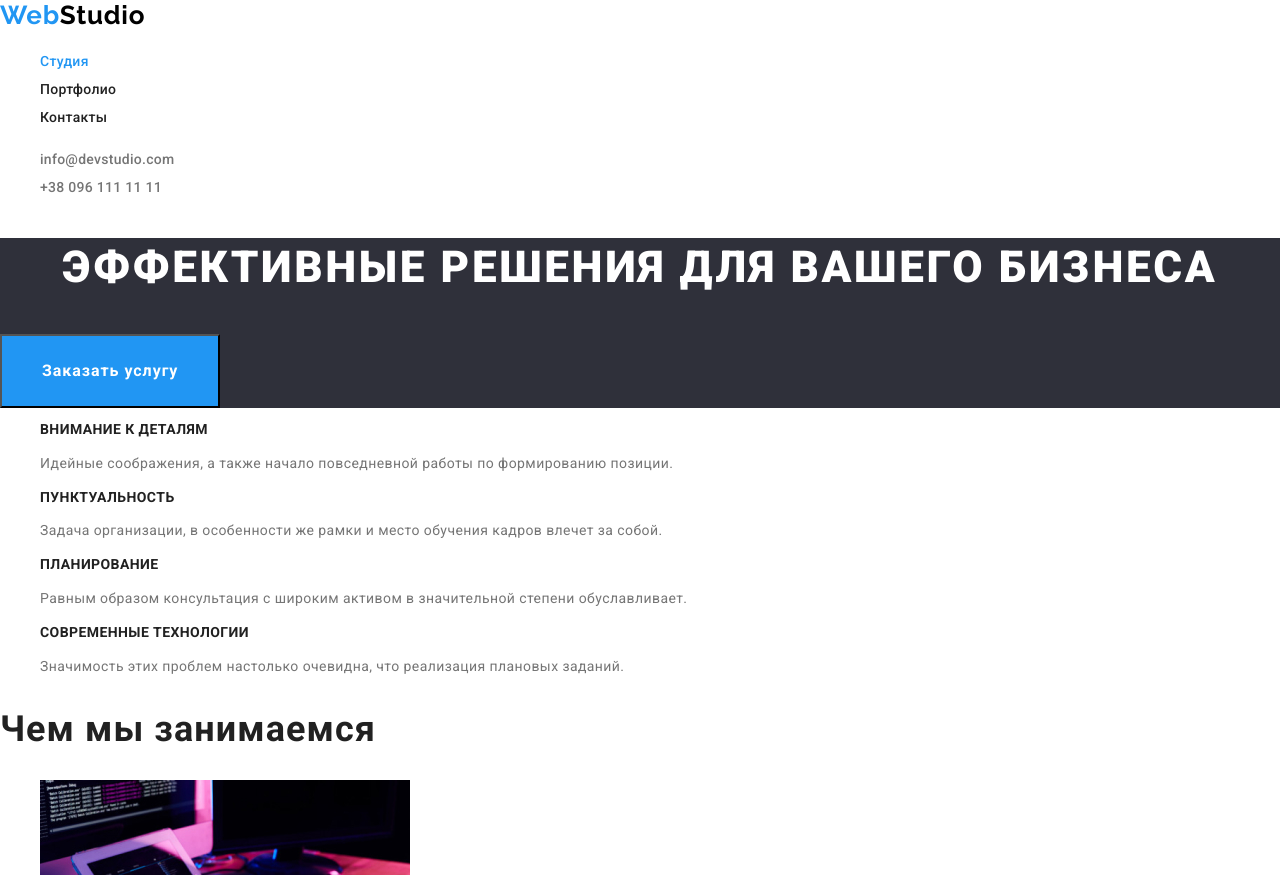
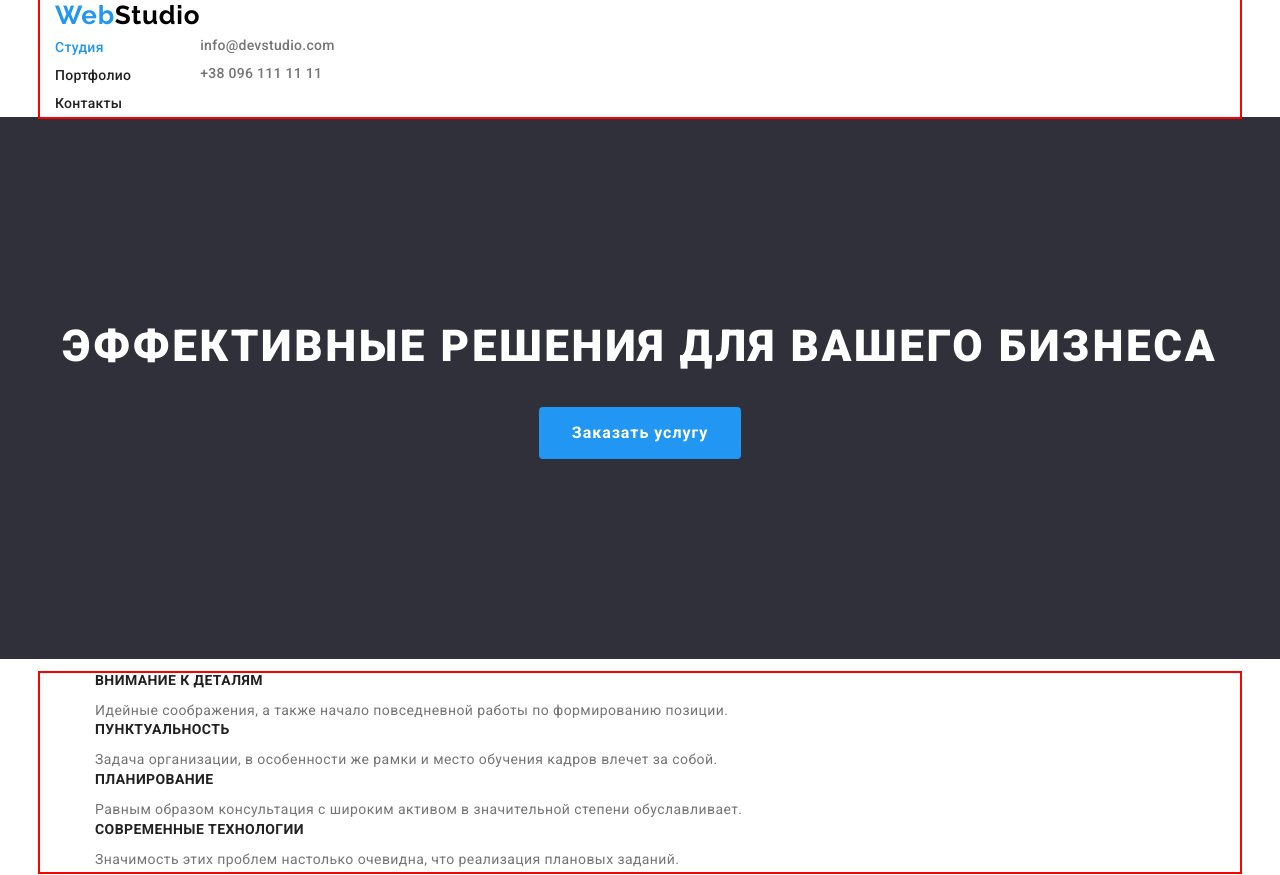
Before and after one commit to HrytsiukMaksym001/goit-markup-hw-03, a plain HTML site: page index.html in a window 1280 px wide. Shown: the top 875 px of the page. Drawn offline with nearby package versions, Linux system fonts and the light colour scheme.

Commit message:
add padddings margens

```diff
--- a/css/styles.css
+++ b/css/styles.css
@@ -17,6 +17,7 @@
 
 /* Body properties */
 body {
+    margin: 0;
     font-family: Roboto, sans-serif;
     letter-spacing: 0.03em;
     background-color: var(--body-bg-color);
@@ -24,18 +25,57 @@ body {
     font-size: 14px;
     line-height: 2;
     }
+    h1, h2, h3, h4, h5, h6, p{
+        margin-top: 0;
+        margin-bottom: 0;
+
+    }
+    .description-second-title, .team-section-title {
+        margin-bottom: 10px;
+    }
+    .about-title, .team-title{
+        margin-bottom: 50px;
+    }
+
+.header-container, .description-container, .about-container,
+.team-cоntainer, .footer-container
+ {
+    margin: 0 auto;
+    width: 1200px;
+    padding-left: 15px;
+    padding-right: 15px;
+    outline: 2px solid red;
+
+}
+.header-container{
+    display: flex;
+    align-items: center;
+}
 
 
+
+
+.list{
+    padding: 0px;
+    margin: 0px;
+    list-style: no;
+}
 /*header*/
 .header {
 background-color: var(--header-bg-color);
 }
 /*Hero*/
-.hero{
+.hero-section{
+    padding-top: 200px;
+    padding-bottom: 200px;
+
 background-color: var(--herofooter-bg-color);
+text-align: center;
 }
 /*Team*/
-.team{
+.team-section{
+    padding-top: 94px;
+    padding-bottom: 94px;
 background-color: var(--team-bg-secondhead)
 }
 .footer{
@@ -43,15 +83,17 @@ background-color: var(--team-bg-secondhead)
 }
 
 
-.hero .title-hero{
+.hero-title{
+margin-top: 0;
+margin-bottom: 30px;
 font-family: 'Roboto';
 font-weight: 900;
 font-size: 44px;
 line-height: 1.36;
 color: var(--header-bg-color);
-text-align: center;
 text-transform: uppercase;
 letter-spacing: 0.06em;
+/* background-color: tomato; */
 }
 
 .logo-navigation, .link-navigation {
@@ -230,6 +272,12 @@ color: var(--web-link-color);
 
     /* button */
     .filter-btn{
+    display: inline-block;
+    padding: 6px 22px;
+    border-radius: 4px;
+    border: 1px solid transparent;
+    text-align: center;
+
     font-family: 'Roboto';
     font-weight: 500;
     font-size: 16px;
@@ -256,9 +304,12 @@ color: var(--web-link-color);
 
     .hero-btn{
     display: inline-block;
-    padding: 20px 40px;
-    outline: 2px solis tomato;
-    text-decoration: none;
+    padding: 10px 32px;
+    border-radius: 4px;
+    border: 1px solid transparent;
+    min-width: 200px;
+    text-align: center;
+    /* margin-bottom: 200px; */
 
     font-family: 'Roboto';
     font-weight: 700;
@@ -267,6 +318,7 @@ color: var(--web-link-color);
     letter-spacing: 0.06em;
     color: var(--header-bg-color);
     background-color: var(--web-link-color);
+    text-decoration: none;
     cursor: pointer;
     }
 
--- a/index.html
+++ b/index.html
@@ -4,6 +4,7 @@
     <meta charset="UTF-8" />
     <meta http-equiv="X-UA-Compatible" content="IE=edge" />
     <meta name="viewport" content="width=device-width, initial-scale=1.0" />
+    <title>Главная</title>
     <link
       href="https://fonts.googleapis.com/css2?family=Raleway:wght@700&family=Roboto:wght@400;500;700;900&display=swap"
       rel="stylesheet"
@@ -13,21 +14,23 @@
       rel="stylesheet"
       href="https://cdnjs.cloudflare.com/ajax/libs/modern-normalize/1.1.0/modern-normalize.min.css"
     />
-    <title>Главная</title>
-
     <link rel="stylesheet" href="./css/styles.css" />
   </head>
   <body>
     <!--header-->
-
     <header class="header">
+      <div class="header-container">
+        <!-- navigation -->
+        <div class="navigation-container">
           <nav class="navigation">
             <a lang="en" class="logo-navigation" href="./index.html"
               >Web<span class="header-logo">Studio</span>
             </a>
-        <ul class="list-navigation">
+            <ul class="navigation list">
               <li class="item-navigation">
-            <a class="link-navigation current" href="./index.html">Студия</a>
+                <a class="link-navigation current" href="./index.html"
+                  >Студия</a
+                >
               </li>
               <li class="item-navigation">
                 <a class="link-navigation" href="./porffolio.html">Портфолио</a>
@@ -37,8 +40,10 @@
               </li>
             </ul>
           </nav>
-
-      <ul class="header-group">
+        </div>
+        <!-- header-group -->
+        <div class="header-group-container">
+          <ul class="header-group list">
             <li class="item-header-group">
               <a class="link-header-group" href="mailto:info@devstudio.com"
                 >info@devstudio.com</a
@@ -51,16 +56,22 @@
               >
             </li>
           </ul>
+        </div>
+      </div>
     </header>
     <main>
+      <div class="main-container">
         <!--hero-->
-      <section class="hero">
-        <h1 class="title-hero">Эффективные решения для вашего бизнеса</h1>
+        <section class="hero-section">
+          <div class="hero-container">
+            <h1 class="hero-title">Эффективные решения для вашего бизнеса</h1>
             <button class="hero-btn" type="button">Заказать услугу</button>
+          </div>
         </section>
 
         <!--description-->
         <section class="description">
+          <div class="description-container">
             <h2 class="visually-hidden" hidden>бесцветний</h2>
             <ul class="description-list">
               <li class="description-item">
@@ -74,8 +85,8 @@
               <li class="description-item">
                 <h3 class="description-second-title">Пунктуальность</h3>
                 <p class="description-text">
-              Задача организации, в особенности же рамки и место обучения кадров
-              влечет за собой.
+                  Задача организации, в особенности же рамки и место обучения
+                  кадров влечет за собой.
                 </p>
               </li>
               <li class="description-item">
@@ -93,10 +104,12 @@
                 </p>
               </li>
             </ul>
+          </div>
         </section>
 
         <!--about-->
         <section class="about">
+          <div class="about-container">
             <h2 class="about-title">Чем мы занимаемся</h2>
             <ul class="about-list">
               <li class="about-item">
@@ -127,12 +140,14 @@
                 />
               </li>
             </ul>
+          </div>
         </section>
 
         <!--team-->
-      <section class="team">
+        <section class="team-section">
+          <div class="team-cоntainer">
             <h2 class="team-title">Наша команда</h2>
-        <ul>
+            <ul class="team-list">
               <li class="team-item">
                 <img
                   class="team-img"
@@ -178,10 +193,13 @@
                 <p class="text-team" lang="en">UI Designer</p>
               </li>
             </ul>
+          </div>
         </section>
+      </div>
     </main>
     <!--5_Футер-->
     <footer class="footer">
+      <div class="footer-container">
         <a lang="en" class="footer-logo" href="./index.html"
           >Web<span class="footer-logo-second">Studio</span>
         </a>
@@ -202,10 +220,13 @@
               >
             </li>
             <li class="footer-item">
-            <a class="footer-tel" href="tel:+380961111111">+38 096 111 11 11</a>
+              <a class="footer-tel" href="tel:+380961111111"
+                >+38 096 111 11 11</a
+              >
             </li>
           </ul>
         </address>
+      </div>
     </footer>
   </body>
 </html>
```
Also changed, not shown: porffolio.html (+4 -3 lines). Lines whose indentation alone changed are shown as unchanged.
